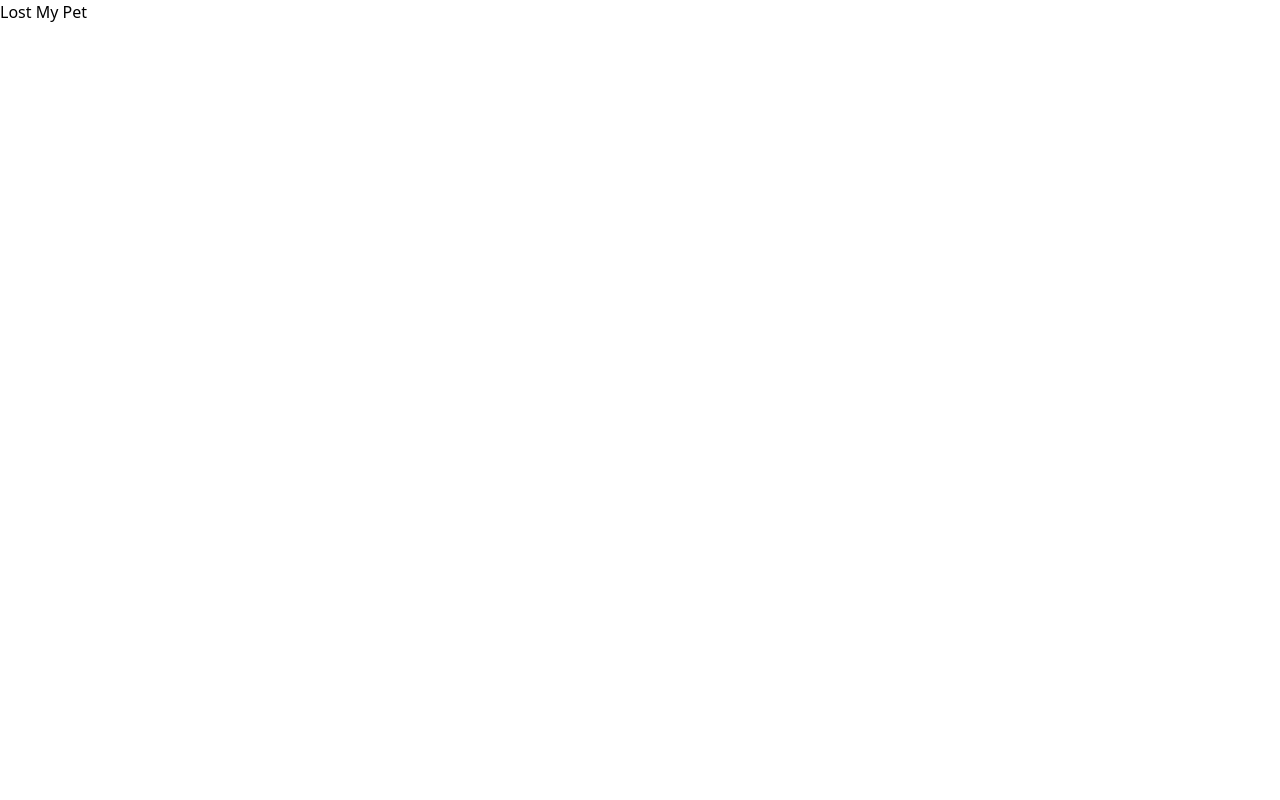
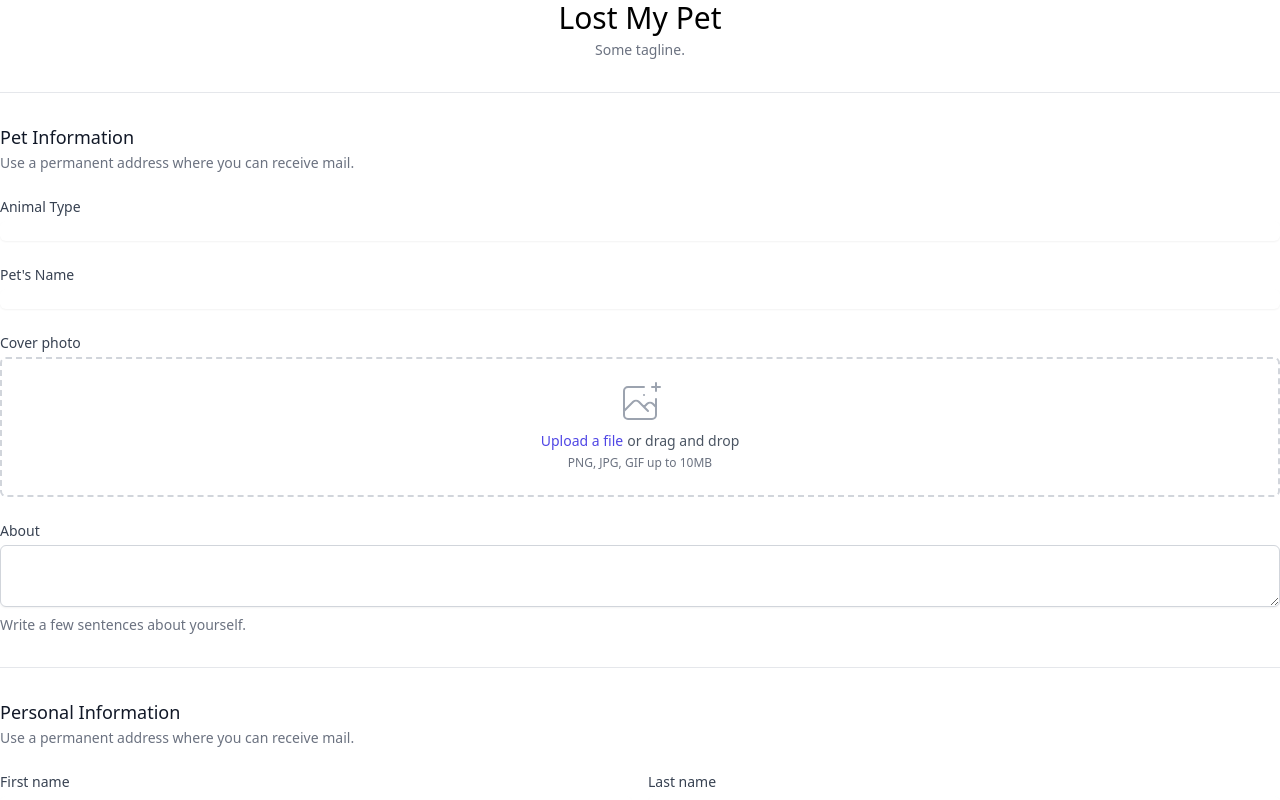
Before and after one commit to CharizardTeam/petRecovery, a React (Create React App) app: page /lost-my-pet in a window 1280 px wide. Shown: the top 800 px of the page. Built offline with nearby package versions, Linux system fonts and the light colour scheme; a web font is replaced by a local one.

Commit message:
lost pet form

```diff
--- a/src/components/DetailsForm.js
+++ b/src/components/DetailsForm.js
@@ -20,84 +20,61 @@ export default function DetailsForm() {
       <div className="space-y-8 divide-y divide-gray-200">
         <div>
           <div>
+            {/* <h3 className="text-lg leading-6 font-medium text-gray-900">
+              Profile
+            </h3> */}
+            <p className="mt-1 text-sm text-gray-500 text-center">
+              Some tagline.
+            </p>
+          </div>
+        </div>
+
+        {/* Pet Info Section */}
+        <div className="pt-8">
+          <div>
             <h3 className="text-lg leading-6 font-medium text-gray-900">
-              Profile
+              Pet Information
             </h3>
             <p className="mt-1 text-sm text-gray-500">
-              This information will be displayed publicly so be careful what you
-              share.
+              Use a permanent address where you can receive mail.
             </p>
           </div>
 
           <div className="mt-6 grid grid-cols-1 gap-y-6 gap-x-4 sm:grid-cols-6">
-            <div className="sm:col-span-4">
+            <div className="sm:col-span-6">
               <label
-                htmlFor="username"
+                htmlFor="animal-type"
                 className="block text-sm font-medium text-gray-700"
               >
-                Username
+                Animal Type
               </label>
-              <div className="mt-1 flex rounded-md shadow-sm">
-                <span className="inline-flex items-center px-3 rounded-l-md border border-r-0 border-gray-300 bg-gray-50 text-gray-500 sm:text-sm">
-                  workcation.com/
-                </span>
+              <div className="mt-1">
                 <input
                   type="text"
-                  name="username"
-                  id="username"
-                  autoComplete="username"
-                  className="flex-1 focus:ring-indigo-500 focus:border-indigo-500 block w-full min-w-0 rounded-none rounded-r-md sm:text-sm border-gray-300"
+                  name="animal-type"
+                  id="animal-type"
+                  autoComplete="animal-type"
+                  className="shadow-sm focus:ring-indigo-500 focus:border-indigo-500 block w-full sm:text-sm border-gray-300 rounded-md"
                 />
               </div>
             </div>
-
             <div className="sm:col-span-6">
               <label
-                htmlFor="about"
+                htmlFor="pet-name"
                 className="block text-sm font-medium text-gray-700"
               >
-                About
+                Pet's Name
               </label>
               <div className="mt-1">
-                <textarea
-                  id="about"
-                  name="about"
-                  rows={3}
-                  className="shadow-sm focus:ring-indigo-500 focus:border-indigo-500 block w-full sm:text-sm border border-gray-300 rounded-md"
-                  defaultValue={""}
+                <input
+                  type="text"
+                  name="pet-name"
+                  id="pet-name"
+                  autoComplete="pet-name"
+                  className="shadow-sm focus:ring-indigo-500 focus:border-indigo-500 block w-full sm:text-sm border-gray-300 rounded-md"
                 />
               </div>
-              <p className="mt-2 text-sm text-gray-500">
-                Write a few sentences about yourself.
-              </p>
             </div>
-
-            <div className="sm:col-span-6">
-              <label
-                htmlFor="photo"
-                className="block text-sm font-medium text-gray-700"
-              >
-                Photo
-              </label>
-              <div className="mt-1 flex items-center">
-                <span className="h-12 w-12 rounded-full overflow-hidden bg-gray-100">
-                  <svg
-                    className="h-full w-full text-gray-300"
-                    fill="currentColor"
-                    viewBox="0 0 24 24"
-                  >
-                    <path d="M24 20.993V24H0v-2.996A14.977 14.977 0 0112.004 15c4.904 0 9.26 2.354 11.996 5.993zM16.002 8.999a4 4 0 11-8 0 4 4 0 018 0z" />
-                  </svg>
-                </span>
-                <button
-                  type="button"
-                  className="ml-5 bg-white py-2 px-3 border border-gray-300 rounded-md shadow-sm text-sm leading-4 font-medium text-gray-700 hover:bg-gray-50 focus:outline-none focus:ring-2 focus:ring-offset-2 focus:ring-indigo-500"
-                >
-                  Change
-                </button>
-              </div>
-            </div>
-
             <div className="sm:col-span-6">
               <label
                 htmlFor="cover-photo"
@@ -142,9 +119,31 @@ export default function DetailsForm() {
                 </div>
               </div>
             </div>
+
+            <div className="sm:col-span-6">
+              <label
+                htmlFor="about"
+                className="block text-sm font-medium text-gray-700"
+              >
+                About
+              </label>
+              <div className="mt-1">
+                <textarea
+                  id="about"
+                  name="about"
+                  rows={3}
+                  className="shadow-sm focus:ring-indigo-500 focus:border-indigo-500 block w-full sm:text-sm border border-gray-300 rounded-md"
+                  defaultValue={""}
+                />
+              </div>
+              <p className="mt-2 text-sm text-gray-500">
+                Write a few sentences about yourself.
+              </p>
+            </div>
           </div>
         </div>
 
+        {/* Owner Info Section */}
         <div className="pt-8">
           <div>
             <h3 className="text-lg leading-6 font-medium text-gray-900">
@@ -154,6 +153,7 @@ export default function DetailsForm() {
               Use a permanent address where you can receive mail.
             </p>
           </div>
+
           <div className="mt-6 grid grid-cols-1 gap-y-6 gap-x-4 sm:grid-cols-6">
             <div className="sm:col-span-3">
               <label
@@ -302,6 +302,7 @@ export default function DetailsForm() {
           </div>
         </div>
 
+        {/* Notifications Section */}
         <div className="pt-8">
           <div>
             <h3 className="text-lg leading-6 font-medium text-gray-900">
--- a/src/pages/LostPet.js
+++ b/src/pages/LostPet.js
@@ -1,3 +1,10 @@
+import DetailsForm from "../components/DetailsForm";
+
 export default function LostPet() {
-  return <h1>Lost My Pet</h1>;
+  return (
+    <div className="container mx-auto">
+      <h1 className="text-3xl text-center">Lost My Pet</h1>
+      <DetailsForm />
+    </div>
+  );
 }
```
